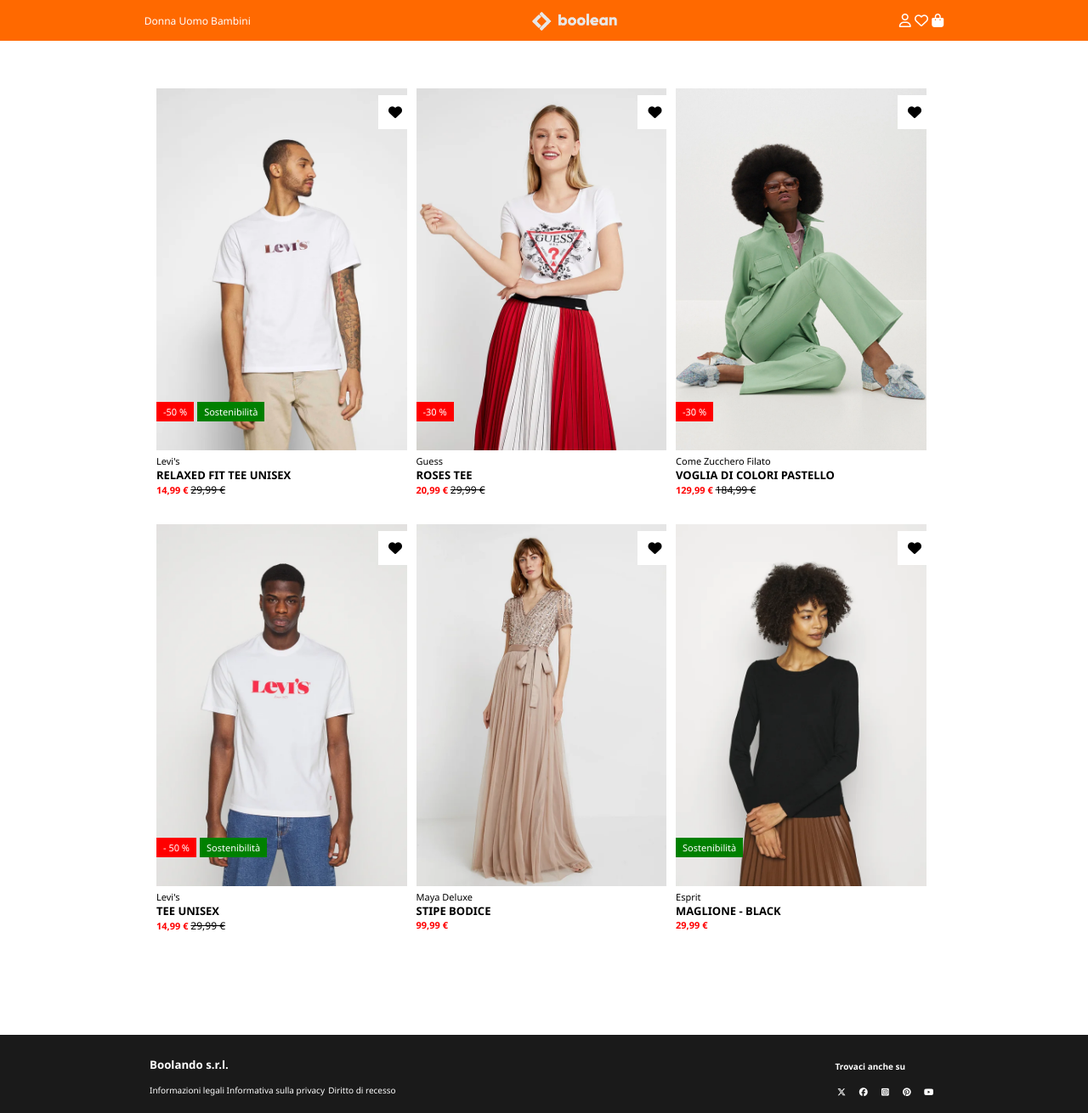
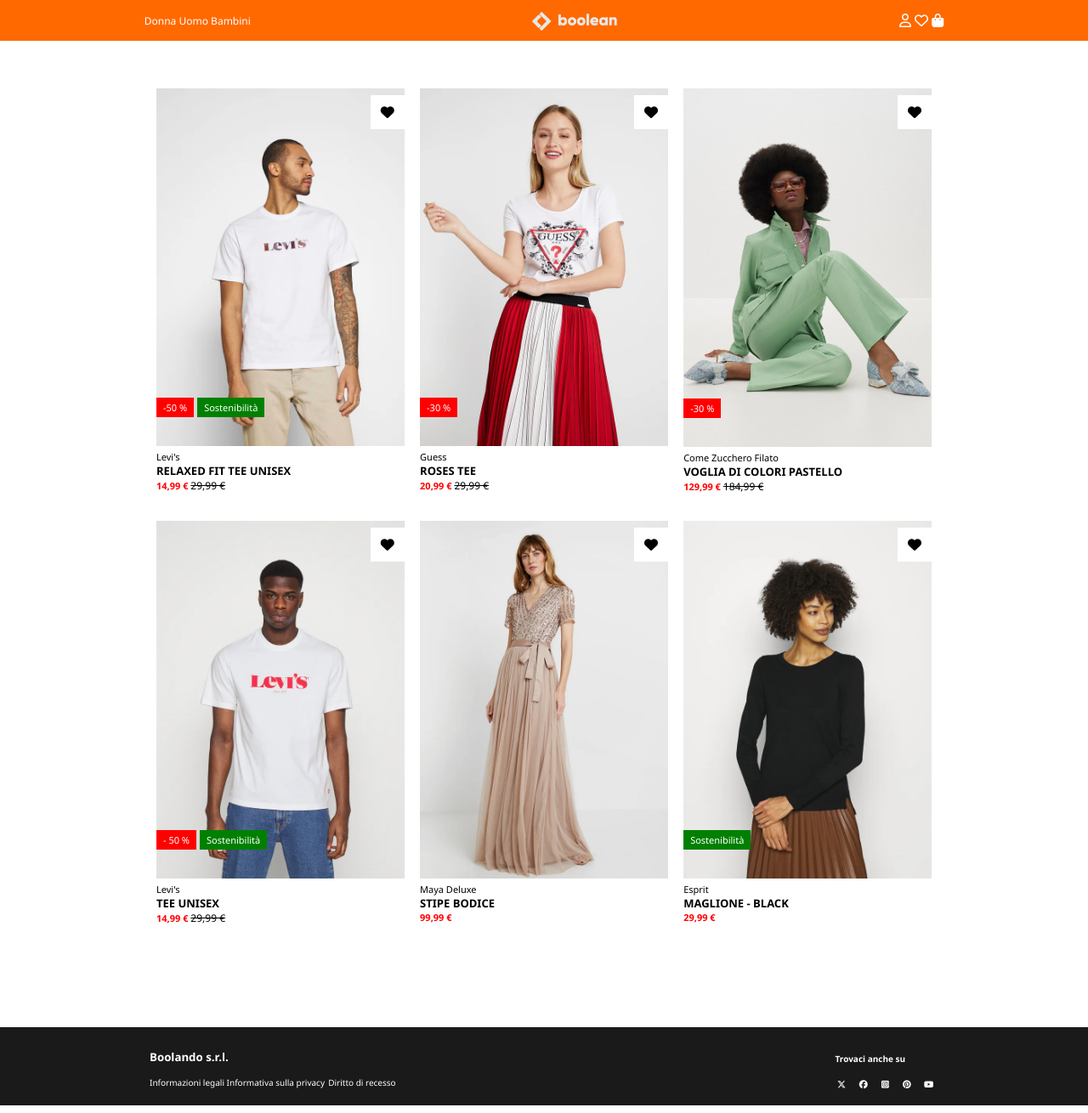
Before and after one commit to RosyPetrella/html-css-boolando, a plain HTML site: page index.html in a window 1280 px wide. Shown: the whole page at 85% size. Drawn offline with Linux system fonts and the light colour scheme.

Commit message:
fix other bugs

```diff
--- a/index.html
+++ b/index.html
@@ -16,7 +16,11 @@
   <body>
     <header>
       <div class="container">
-        <nav>Donna Uomo Bambini</nav>
+        <nav>
+          <a href="#">Donna</a>
+          <a href="#">Uomo</a>
+          <a href="#">Bambini</a>
+        </nav>
         <div>
           <img src="./boolando_images/img/boolean-logo.png" alt="Boolean" />
         </div>
@@ -30,56 +34,56 @@
 
     <main>
       <div class="look-book">
-        <div class="row">
-          <div>
+        <div class="card">
+          <div class="item">
             <div class="look">
-              <img src="./boolando_images/img/1.webp" alt="" class="img1" />
+              <img src="./boolando_images/img/1.webp" alt="" class="alt-img" />
               <i class="fa-solid fa-heart"></i>
               <p class="detail">
                 <span class="discount">-50 %</span
                 ><span class="ethics">Sostenibilit&agrave;</span>
               </p>
             </div>
-            <section>
+            <div class="caption">
               <p>Levi's</p>
               <h2>Relaxed fit tee unisex</h2>
               <p>
                 <span class="d-price">14,99 &euro;</span>
                 <span class="o-price">29,99 &euro;</span>
               </p>
-            </section>
+            </div>
           </div>
-          <div>
+          <div class="item">
             <div class="look">
               <img src="./boolando_images/img/2.webp" alt="" />
               <i class="fa-solid fa-heart"></i>
               <p class="detail"><span class="discount">-30 %</span></p>
             </div>
-            <section>
+            <div class="caption">
               <p>Guess</p>
               <h2>roses tee</h2>
               <p>
                 <span class="d-price">20,99 &euro;</span>
                 <span class="o-price">29,99 &euro;</span>
               </p>
-            </section>
+            </div>
           </div>
-          <div>
+          <div class="item">
             <div class="look">
               <img src="./boolando_images/img/3.webp" alt="" />
               <i class="fa-solid fa-heart"></i>
               <p class="detail"><span class="discount">-30 %</span></p>
             </div>
-            <section>
+            <div class="caption">
               <p>Come Zucchero Filato</p>
               <h2>voglia di colori pastello</h2>
               <p>
                 <span class="d-price">129,99 &euro;</span>
                 <span class="o-price">184,99 &euro;</span>
               </p>
-            </section>
+            </div>
           </div>
-          <div>
+          <div class="item">
             <div class="look">
               <img src="./boolando_images/img/4.webp" alt="" />
               <i class="fa-solid fa-heart"></i>
@@ -88,27 +92,27 @@
                 ><span class="ethics">Sostenibilit&agrave;</span>
               </p>
             </div>
-            <section>
+            <div class="caption">
               <p>Levi's</p>
               <h2>tee unisex</h2>
               <p>
                 <span class="d-price">14,99 &euro;</span>
                 <span class="o-price">29,99 &euro;</span>
               </p>
-            </section>
+            </div>
           </div>
-          <div>
+          <div class="item">
             <div class="look">
               <img src="./boolando_images/img/5.webp" alt="" />
               <i class="fa-solid fa-heart"></i>
             </div>
-            <section>
+            <div class="caption">
               <p>Maya Deluxe</p>
               <h2>stipe bodice</h2>
               <p class="d-price">99,99 &euro;</p>
-            </section>
+            </div>
           </div>
-          <div>
+          <div class="item">
             <div class="look">
               <img src="./boolando_images/img/6.webp" alt="" />
               <i class="fa-solid fa-heart"></i>
@@ -116,11 +120,11 @@
                 <span class="ethics">Sostenibilit&agrave;</span>
               </p>
             </div>
-            <section>
+            <div class="caption">
               <p>Esprit</p>
               <h2>maglione - black</h2>
               <p class="d-price">29,99 &euro;</p>
-            </section>
+            </div>
           </div>
         </div>
       </div>
--- a/style.css
+++ b/style.css
@@ -42,6 +42,11 @@ body {
         font-size: 0.75rem;
         font-weight:550;
         padding: 0.5rem;
+
+        a {
+            text-decoration: none;
+            color: white;
+        }
     }
 
     img {
@@ -61,18 +66,22 @@ body {
     margin: 2rem 10rem;
     padding: 1.5rem;
 
-    .row {
+    .card {
         display: flex;
         justify-content: space-between;
         margin-bottom: 2rem;
         flex-wrap: wrap;
 
-        div {
+        .item {
 
-            width: 33%;
+            width: 32%;
+
+            .item:hover {
+                background-image: url("./boolando_images/img/1b.webp");
+            }
 
             img {
-                width: 98%
+                width: 100%;
             }
         };
     }
@@ -113,7 +122,7 @@ body {
     }
 }
 
-section {
+.caption {
     gap: 0;
     margin-bottom: 2rem;
 
@@ -128,16 +137,8 @@ p {
     margin: 0;
     padding: 0;
     font-size: 11px;
-
-
 }
 
-}
-
-.look:hover .img1 {
-    background-image: url("./boolando_images/img/1b.webp");
-    background-size: cover;
-    z-index: 100;
 }
 
 
```
